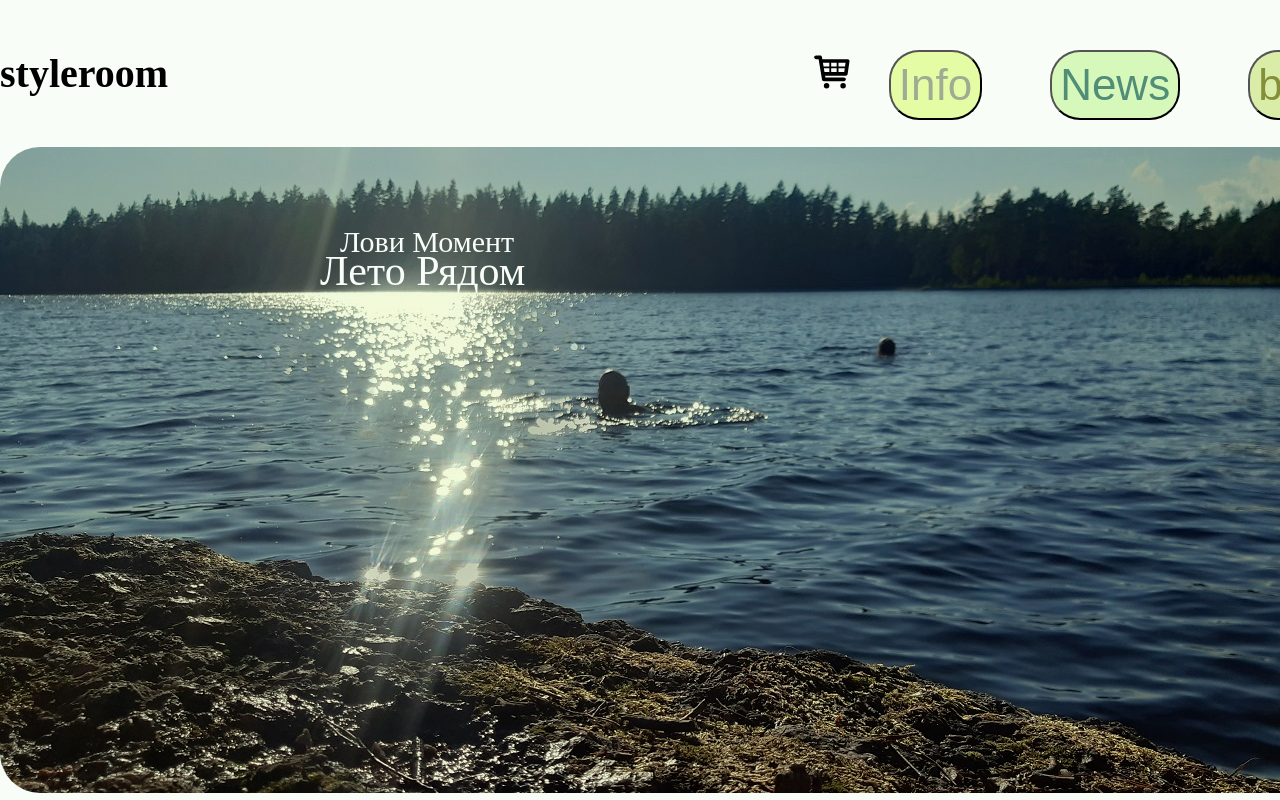
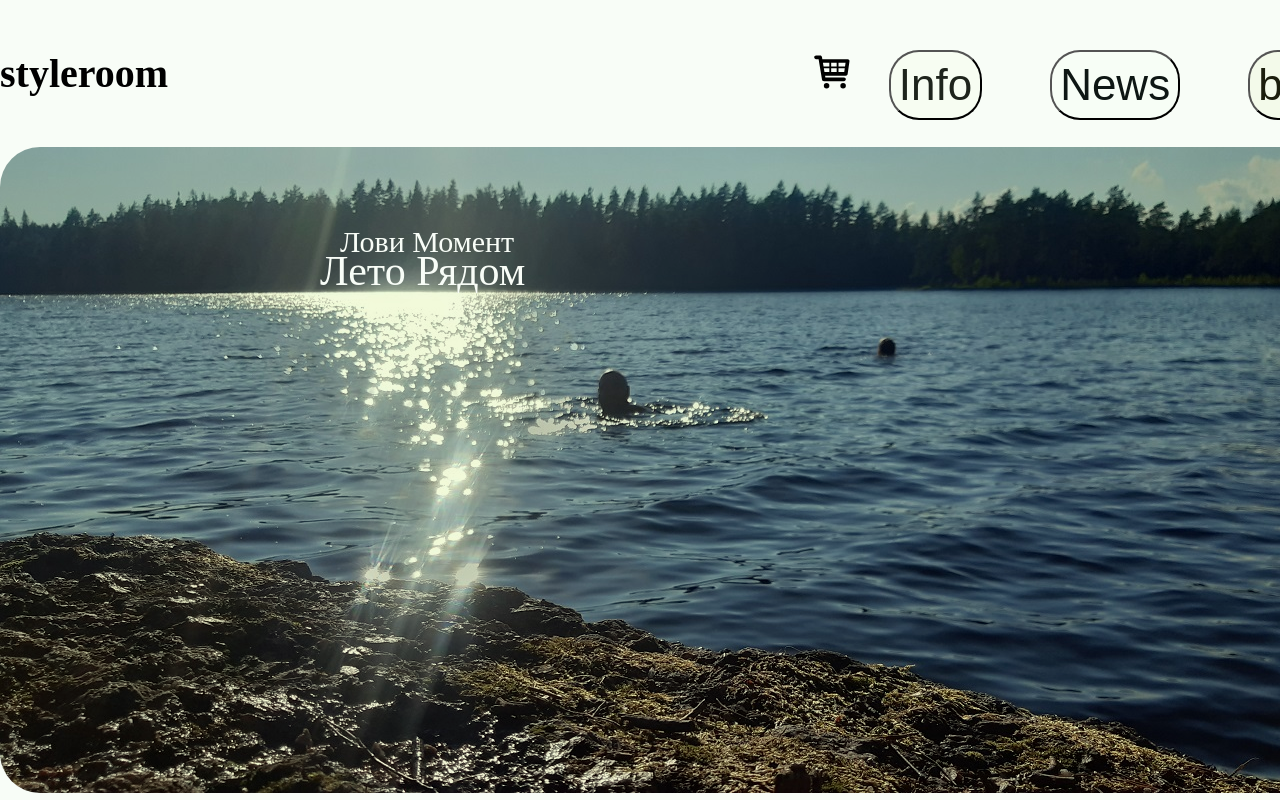
Before and after one commit to Swoopchinsky/styleroom, a React (Create React App) app: page / in a window 1280 px wide. Shown: the top 800 px of the page. Built offline with nearby package versions, Linux system fonts and the light colour scheme; a web font is replaced by a local one.

Commit message:
udacha v.1.2.1.1

```diff
--- a/src/index.css
+++ b/src/index.css
@@ -40,16 +40,16 @@ header .butInfo {
   margin-right: 34px;
   padding: 8px;
   border-radius: 30px;
-  background-color: #cefc4e7d;
-  color: #696c858e;
+  background-color: #f5fbe44a;
+  color: #1e241c;
   cursor: pointer;
   transition: color, transform 700ms ease;
 }
 
 header .butInfo:hover,
 header .butInfo.active {
-  background-color: #edfacb;
-  color: #486117;
+  background-color: #edfacbb9;
+  color: #111705;
   transform: scale(1.2);
 }
 
@@ -72,8 +72,8 @@ header .butNews {
   margin-right: 34px;
   padding: 8px;
   border-radius: 30px;
-  background-color: #c1f59397;
-  color: #528d78;
+  background-color: #f3feea2c;
+  color: #0e1714;
   cursor: pointer;
   transition: color, transform 700ms ease;
 }
@@ -81,7 +81,7 @@ header .butNews {
 header .butNews:hover,
 header .butNews.active {
   background-color: #edfacb;
-  color: #486117;
+  color: #141a07;
   transform: scale(1.2);
 }
 
@@ -104,8 +104,8 @@ header .butBrain {
   margin-right: 34px;
   padding: 8px;
   border-radius: 30px;
-  background-color: #cbe680a8;
-  color: #848f39;
+  background-color: #cbe6801d;
+  color: #1b1e0d;
   cursor: pointer;
   transition: color, transform 700ms ease;
 }
@@ -113,7 +113,7 @@ header .butBrain {
 header .butBrain:hover,
 header .butBrain.active {
   background-color: #edfacb;
-  color: #486117;
+  color: #0d1104;
   transform: scale(1.2);
 }
 
```
